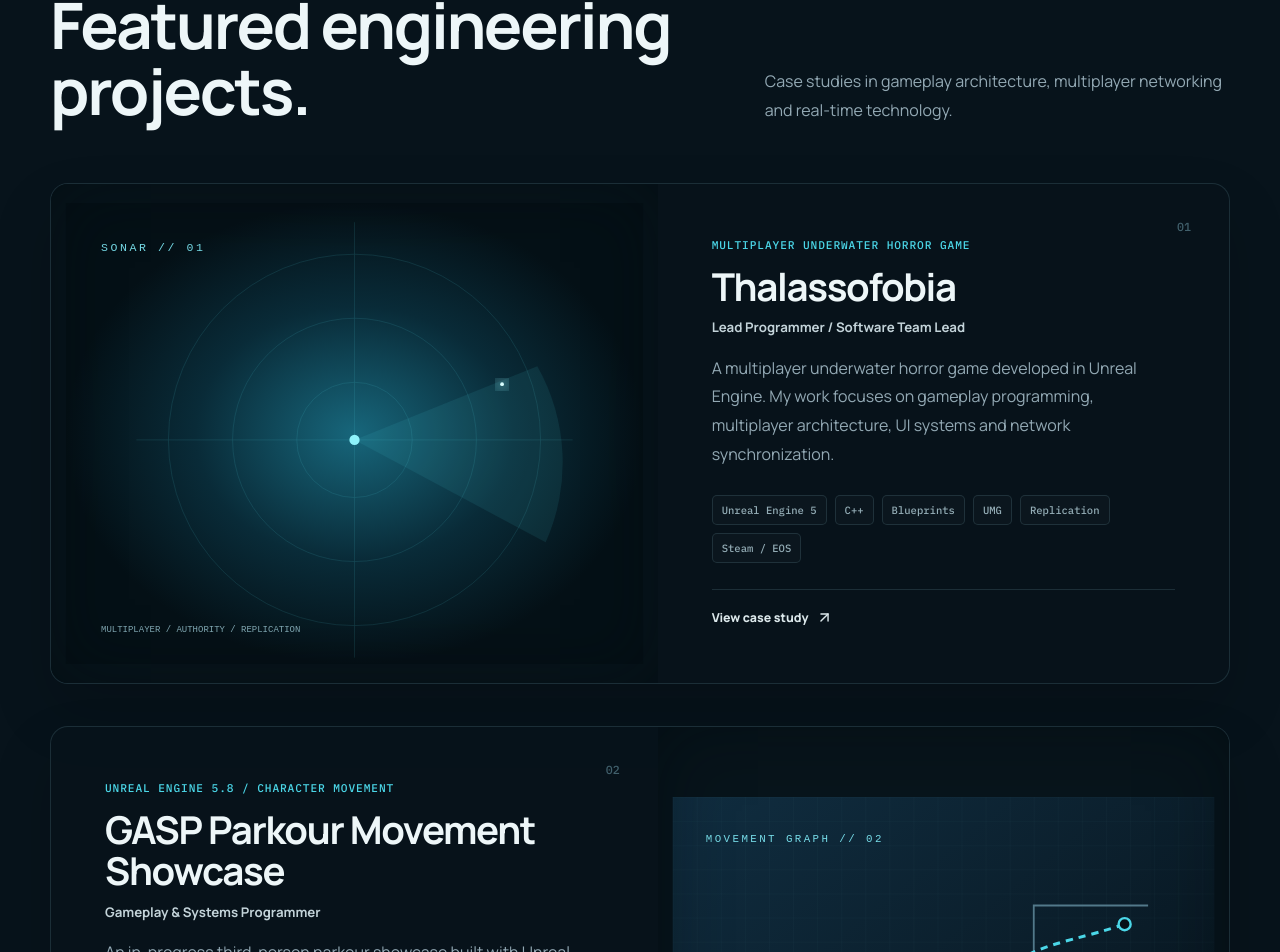
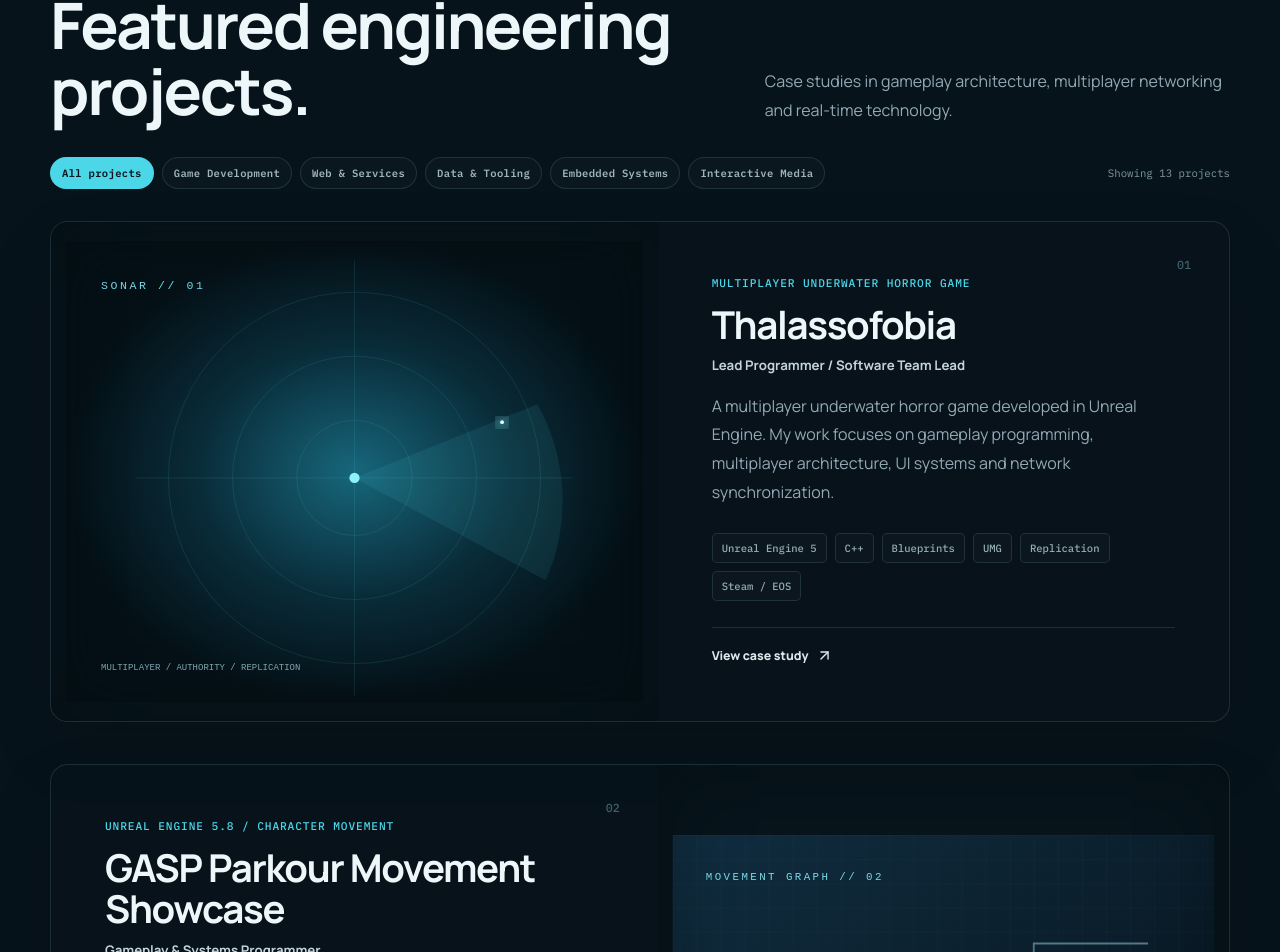
Before and after one commit to Make4T/portfolio, a React (Vite) app: page / in a window 1280 px wide. Shown: the part 1826-2778 px from the top of the page. Built offline with nearby package versions, Linux system fonts and the light colour scheme.

Commit message:
Add portfolio project area filters

```diff
--- a/src/components/Projects.tsx
+++ b/src/components/Projects.tsx
@@ -1,13 +1,35 @@
-import { projects } from "../data/projects";
+import { useMemo, useState } from "react";
+import { projects, type ProjectArea } from "../data/projects";
 import { ProjectCard } from "./ProjectCard";
 import { SectionHeading } from "./SectionHeading";
 
+const projectAreas: Array<ProjectArea | "All projects"> = [
+  "All projects",
+  "Game Development",
+  "Web & Services",
+  "Data & Tooling",
+  "Embedded Systems",
+  "Interactive Media",
+];
+
 export function Projects() {
+  const [activeArea, setActiveArea] = useState<ProjectArea | "All projects">("All projects");
+  const featuredProjects = useMemo(() => projects.filter((project) => project.featured), []);
+  const visibleProjects = activeArea === "All projects"
+    ? featuredProjects
+    : featuredProjects.filter((project) => project.area === activeArea);
+
   return (
     <section className="section projects-section" id="projects">
       <div className="container">
         <SectionHeading eyebrow="02 / Selected work" title="Featured engineering projects." description="Case studies in gameplay architecture, multiplayer networking and real-time technology." />
-        <div className="projects-list">{projects.filter((project) => project.featured).map((project, index) => <ProjectCard key={project.title} project={project} index={index} />)}</div>
+        <div className="project-controls" aria-label="Filter projects by area">
+          <div className="project-filter-list" role="group" aria-label="Project areas">
+            {projectAreas.map((area) => <button key={area} className={activeArea === area ? "active" : ""} type="button" aria-pressed={activeArea === area} onClick={() => setActiveArea(area)}>{area}</button>)}
+          </div>
+          <p aria-live="polite">Showing {visibleProjects.length} project{visibleProjects.length === 1 ? "" : "s"}</p>
+        </div>
+        <div className="projects-list">{visibleProjects.map((project, index) => <ProjectCard key={project.title} project={project} index={index} />)}</div>
       </div>
     </section>
   );
--- a/src/data/projects.ts
+++ b/src/data/projects.ts
@@ -1,9 +1,12 @@
 // PROJEKTIKORTIT
 // Lisää, poista tai muokkaa portfolio-projekteja tästä tiedostosta.
 // Yksi { ... }-lohko vastaa yhtä korttia Projects-osiossa.
+export type ProjectArea = "Game Development" | "Web & Services" | "Data & Tooling" | "Embedded Systems" | "Interactive Media";
+
 export interface Project {
   title: string;
   category: string;
+  area: ProjectArea;
   role: string;
   description: string;
   technologies: string[];
@@ -21,6 +24,7 @@ export const projects: Project[] = [
   {
     title: "Thalassofobia", // Projektin nimi.
     category: "Multiplayer Underwater Horror Game", // Lyhyt projektityyppi nimen yläpuolella.
+    area: "Game Development",
     role: "Lead Programmer / Software Team Lead", // Oma roolisi projektissa.
     description: "A multiplayer underwater horror game developed in Unreal Engine. My work focuses on gameplay programming, multiplayer architecture, UI systems and network synchronization.", // Kortin tiivistelmä.
     technologies: ["Unreal Engine 5", "C++", "Blueprints", "UMG", "Replication", "Steam / EOS"], // Teknologiat tageiksi.
@@ -36,6 +40,7 @@ export const projects: Project[] = [
     // UE 5.8 -projektin nykyinen portfolioesittely. Päivitä GitHub-linkki vasta, kun projektille on oma julkinen repository.
     title: "GASP Parkour Movement Showcase",
     category: "Unreal Engine 5.8 / Character Movement",
+    area: "Game Development",
     role: "Gameplay & Systems Programmer",
     description: "An in-progress third-person parkour showcase built with Unreal Engine 5.8 and GASP. It demonstrates ledge hanging, directional shimmy, climb-up, drop, wall-jump and slide movement inside a purpose-built traversal course.",
     technologies: ["Unreal Engine 5.8", "C++", "Blueprints", "GASP", "Motion Matching", "Character Movement"],
@@ -49,6 +54,7 @@ export const projects: Project[] = [
   {
     title: "Unity 2D Multiplayer Lobby Demo",
     category: "Unity 6 / Multiplayer Networking",
+    area: "Game Development",
     role: "Networking Programmer",
     description: "A playable Unity 6 2D multiplayer lobby prototype built with Mirror. Players can host or join a session, set a name, move in a shared lobby, toggle ready state and transition to the game scene when every connected player is ready.",
     technologies: ["Unity 6", "C#", "Mirror", "NetworkBehaviour", "SyncVar", "Commands / RPCs", "URP 2D"],
@@ -61,6 +67,7 @@ export const projects: Project[] = [
   {
     title: "Python Telemetry Analyzer",
     category: "Python Data Tooling / Telemetry",
+    area: "Data & Tooling",
     role: "Python Developer",
     description: "A testable CLI that turns JSONL or CSV game and server telemetry into JSON, CSV and self-contained HTML reports with session, player and event statistics.",
     technologies: ["Python", "JSONL / CSV", "CLI", "pytest", "Ruff", "GitHub Actions"],
@@ -74,6 +81,7 @@ export const projects: Project[] = [
   {
     title: "SQL Game Telemetry Lab",
     category: "SQL / Game Data Engineering",
+    area: "Data & Tooling",
     role: "Data Systems Developer",
     description: "A PostgreSQL telemetry lab that models players, sessions and gameplay events, then turns the data into reusable session, activity and oxygen-risk analytics.",
     technologies: ["PostgreSQL", "SQL", "Docker Compose", "JSONB", "GitHub Actions"],
@@ -87,6 +95,7 @@ export const projects: Project[] = [
   {
     title: "Python Config Validator",
     category: "Python Tooling / Developer Experience",
+    area: "Data & Tooling",
     role: "Python Developer",
     description: "A testable command-line tool that validates JSON and optional YAML configuration files against a schema, reports actionable diagnostics and safely fills missing defaults.",
     technologies: ["Python", "JSON Schema", "CLI", "pytest", "Ruff", "GitHub Actions"],
@@ -102,6 +111,7 @@ export const projects: Project[] = [
     // C#/.NET API sample: repository includes the implementation and automated tests.
     title: "Game Session API",
     category: "C# / .NET Backend Development",
+    area: "Web & Services",
     role: "Backend Developer",
     description: "A compact ASP.NET Core Minimal API for multiplayer game sessions. It persists lobby state in SQLite and provides guarded REST endpoints for creating sessions, joining players and progressing a session through its lifecycle.",
     technologies: ["C#", ".NET 8", "ASP.NET Core", "Entity Framework Core", "SQLite", "xUnit"],
@@ -116,6 +126,7 @@ export const projects: Project[] = [
     // React and TypeScript dashboard sample: typed telemetry data with interactive filtering.
     title: "TypeScript Game Event Dashboard",
     category: "React / TypeScript Frontend Development",
+    area: "Web & Services",
     role: "Frontend Developer",
     description: "A responsive game-operations dashboard that turns typed multiplayer telemetry into filters, player summaries, activity trends and a searchable event stream.",
     technologies: ["TypeScript", "React", "Vite", "useMemo", "Responsive UI", "Telemetry"],
@@ -130,6 +141,7 @@ export const projects: Project[] = [
     // Full Stack portfolio sample: React client communicates with an ASP.NET Core and SQLite backend.
     title: "Game Session Hub",
     category: "Full Stack / Multiplayer Services",
+    area: "Web & Services",
     role: "Full Stack Developer",
     description: "A full stack lobby application for co-op game sessions. The React and TypeScript client creates, browses and joins lobbies through an ASP.NET Core REST API backed by SQLite, with a Docker development environment and continuous validation.",
     technologies: ["React", "TypeScript", "ASP.NET Core", "C#", "EF Core", "SQLite", "Docker Compose", "GitHub Actions"],
@@ -143,6 +155,7 @@ export const projects: Project[] = [
   {
     title: "Arduino Uno Temperature Meter",
     category: "Embedded Systems / C Programming",
+    area: "Embedded Systems",
     role: "Embedded Systems Developer",
     description: "A final-project temperature meter for checking baby-milk temperature. It measures water with a DS18B20 sensor, presents the result on a 16×2 LCD and communicates the temperature state through RGB LED feedback.",
     technologies: ["Arduino Uno", "C/C++", "ATmega328P", "DS18B20", "OneWire", "HD44780 LCD"],
@@ -156,6 +169,7 @@ export const projects: Project[] = [
   {
     title: "Winter Survival",
     category: "Interactive Fiction / Narrative Design",
+    area: "Interactive Media",
     role: "Narrative Designer & Twine Developer",
     description: "A branching winter-survival interactive-fiction prototype built in Twine. The player follows a radio signal, survives a roadside crash and makes choices about equipment, routes and recovery.",
     technologies: ["Twine 2", "Harlowe 3", "HTML", "Interactive Fiction", "Narrative Design"],
@@ -170,6 +184,7 @@ export const projects: Project[] = [
     // Koottu mikrokontrolleriharjoitusten kokonaisuus: ei useita pieniä erilliskortteja.
     title: "Embedded Systems Labs",
     category: "Microcontrollers / Embedded C Programming",
+    area: "Embedded Systems",
     role: "Embedded Systems Developer",
     description: "A collection of Arduino Uno and AVR C labs exploring the practical foundations of embedded development: sensors, displays, motor control, digital I/O, ADC and PWM.",
     technologies: ["Arduino Uno", "Embedded C/C++", "ATmega328P", "AVR Studio", "SPI", "ADC / PWM"],
@@ -182,6 +197,7 @@ export const projects: Project[] = [
   {
     title: "Real-Time Graphics Programming",
     category: "Graphics Programming",
+    area: "Game Development",
     role: "Graphics Programmer",
     description: "A lower-level rendering project exploring the foundations behind real-time 3D engines, from model loading and transforms to lighting and camera systems.",
     technologies: ["C++", "OpenGL", "GLM", "GLFW", "GLAD", "Assimp"],
--- a/src/styles/global.css
+++ b/src/styles/global.css
@@ -95,6 +95,12 @@ h1, h2, h3 { letter-spacing: -.035em; }
 .small-card h3 { margin: 32px 0 13px; font-size: 1.05rem; }
 .small-card p { margin: 0; font-size: .84rem; line-height: 1.7; }
 .projects-section, .skills-section, .education-section { border-block: 1px solid var(--line); background: rgba(8, 22, 30, .66); }
+.project-controls { display: flex; align-items: center; justify-content: space-between; gap: 20px; margin: -26px 0 32px; }
+.project-filter-list { display: flex; flex-wrap: wrap; gap: 8px; }
+.project-filter-list button { padding: 8px 11px; border: 1px solid var(--line); border-radius: 999px; color: #9fb5bd; background: rgba(255,255,255,.02); cursor: pointer; font: 600 .66rem var(--mono); letter-spacing: .03em; transition: border-color .2s ease, background .2s ease, color .2s ease; }
+.project-filter-list button:hover, .project-filter-list button:focus-visible { border-color: rgba(75,215,232,.68); color: #e5fbff; outline: none; }
+.project-filter-list button.active { border-color: rgba(75,215,232,.7); color: #07141b; background: var(--accent); }
+.project-controls > p { flex: 0 0 auto; margin: 0; color: #7f99a3; font: .67rem var(--mono); white-space: nowrap; }
 .projects-list { display: grid; gap: 42px; }
 .project-card { display: grid; grid-template-columns: 1.03fr .97fr; overflow: hidden; border: 1px solid var(--line); border-radius: var(--radius); background: rgba(7, 19, 27, .86); box-shadow: 0 28px 60px rgba(0,0,0,.15); }
 .project-card.reverse .project-visual { order: 2; }
@@ -197,6 +203,7 @@ footer { border-top: 1px solid var(--line); }
   .small-card { padding: 21px; }
   .small-card h3 { margin-top: 24px; }
   .project-card { grid-template-columns: 1fr; }
+  .project-controls { align-items: flex-start; flex-direction: column; margin-top: -18px; }
   .project-card.reverse .project-visual { order: 0; }
   .project-visual { min-height: 300px; }
   .thesis-card { grid-template-columns: auto 1fr; }
@@ -220,6 +227,8 @@ footer { border-top: 1px solid var(--line); }
   .tech-strip .container { padding-block: 15px; }
   .specialty-grid, .skills-grid { grid-template-columns: 1fr; }
   .project-content { padding: 30px 23px; }
+  .project-filter-list { gap: 7px; }
+  .project-filter-list button { padding: 8px 10px; }
   .project-visual { min-height: 220px; }
   .case-study ul { grid-template-columns: 1fr; }
   .principle-grid { grid-template-columns: 1fr; }
```
